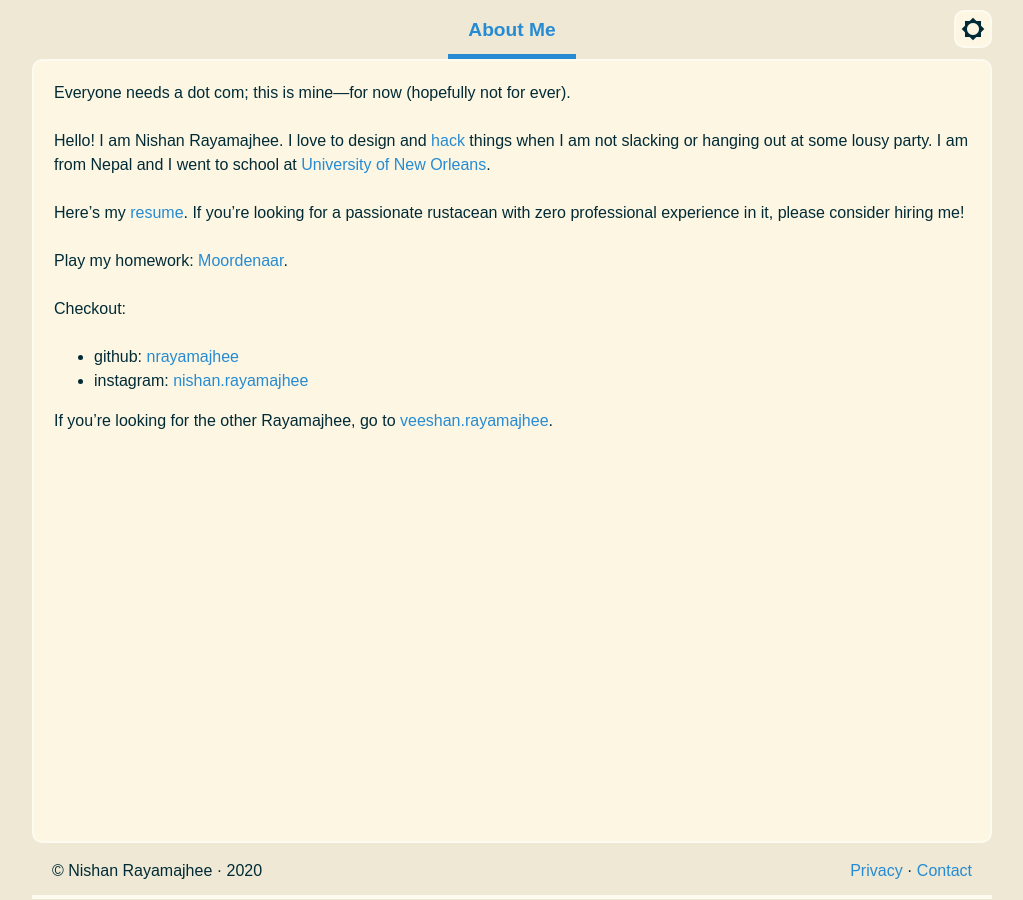
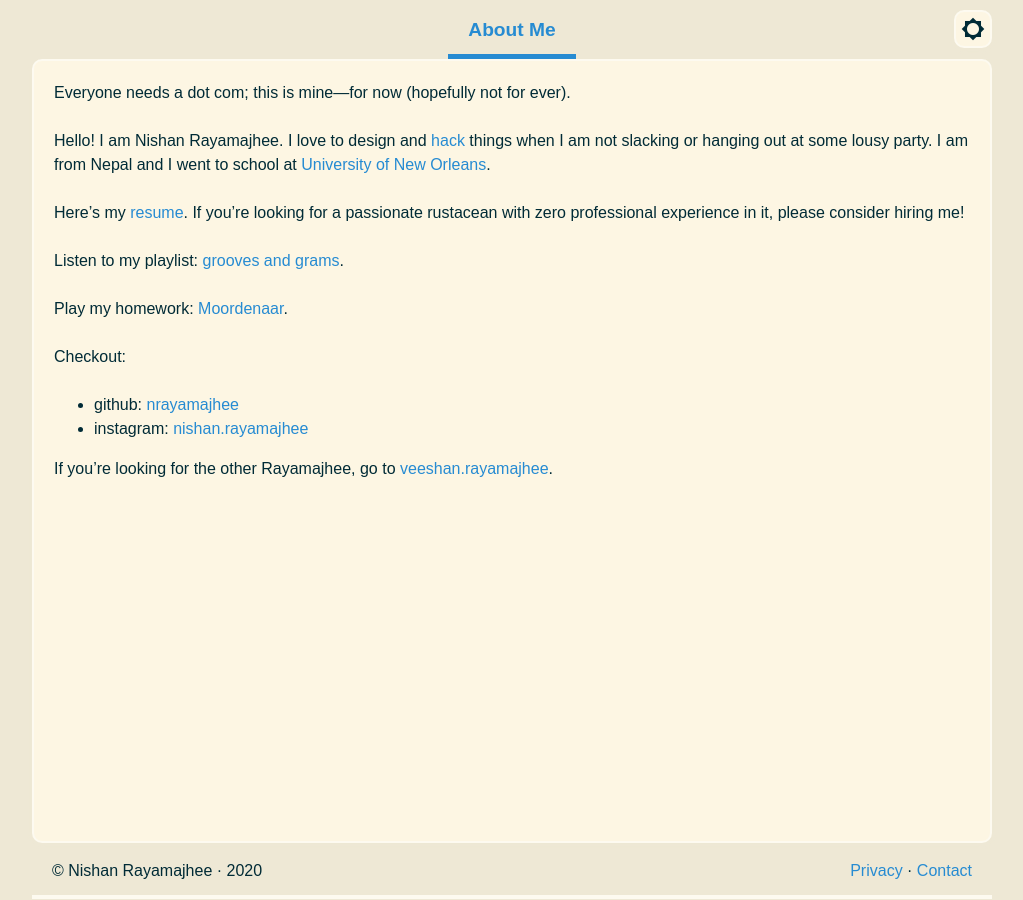
Before and after one commit to nrayamajhee/nrayamajhee.github.io, a Jekyll site: the page built from pages/about.md, in a window 1280 px wide. Shown: the whole page, without its empty margins (128-1151 px from the left). Built offline with Jekyll 4.4.1, drawn with Linux system fonts in a browser that asks for light colours; comment, search, counter and statistics services are not loaded.

Commit message:
Update analytics and link yt playlist

```diff
--- a/_includes/analytics.html
+++ b/_includes/analytics.html
@@ -1,5 +1 @@
-<!-- Cloudflare Web Analytics -->
-<script defer src='https://static.cloudflareinsights.com/beacon.min.js' data-cf-beacon='{"token": "edcc8e20ad9f4e3da53deedb92b64404"}'></script>
-<!-- End Cloudflare Web Analytics -->
-<!-- Counter Analytics -->
-<script>if(!sessionStorage.getItem("_swa")&&document.referrer.indexOf(location.protocol+"//"+location.host)!== 0){fetch("https://counter.dev/track?"+new URLSearchParams({referrer:document.referrer,screen:screen.width+"x"+screen.height,user:"rayamajheenishan@gmail.com",utcoffset:"-6"}))};sessionStorage.setItem("_swa","1");</script>
+<script defer src='https://static.cloudflareinsights.com/beacon.min.js' data-cf-beacon='{"token": "50bba56afcac49cab5a62aac37655805"}'></script>
--- a/pages/about.md
+++ b/pages/about.md
@@ -13,6 +13,8 @@ I am from Nepal and I went to school at [University of New Orleans](http://www.u
 
 Here's my [resume]({{ site.url }}/files/Resume_Nishan Rayamajhee.pdf). If you're looking for a passionate rustacean with zero professional experience in it, please consider hiring me!
 
+Listen to my playlist: [grooves and grams](https://nishan.rayamajhee.com/grooves_n_grams/).
+
 Play my homework: [Moordenaar]({{ site.url }}/Moordenaar/).
 
 Checkout:
```
Also changed, not shown: 1 other file.
